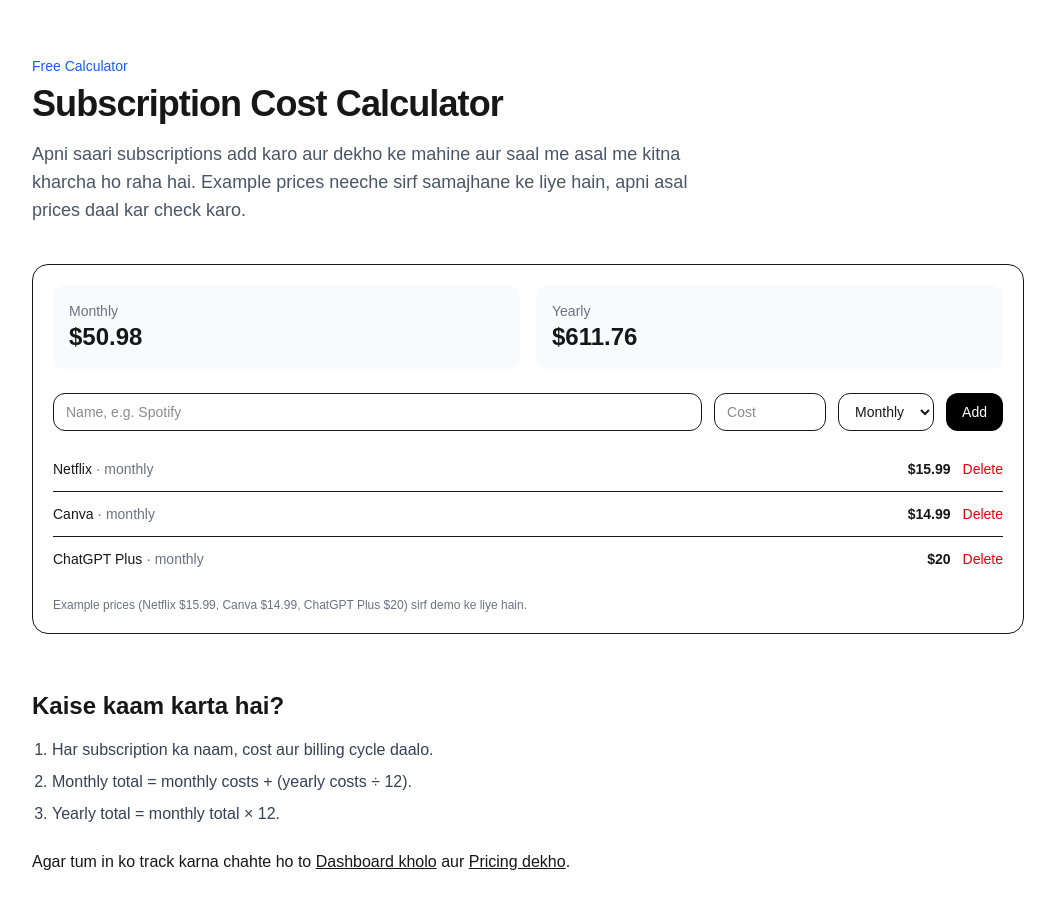
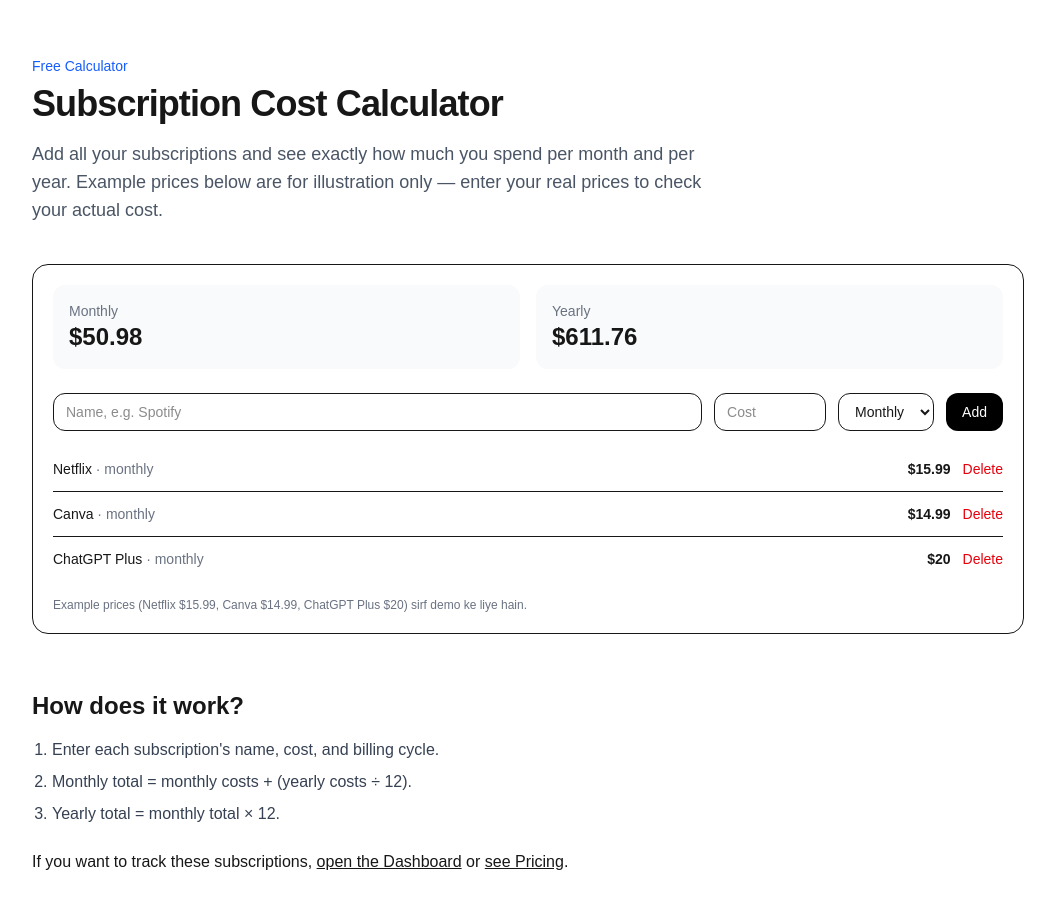
Before and after one commit to sbrstone786-cloud/spendly, a Next.js app: page /subscription-cost-calculator in a window 1280 px wide. Shown: the top 908 px of the page, without its empty margins (112-1167 px from the left). Built offline with nearby package versions, Linux system fonts and the light colour scheme.

Commit message:
update subscription-cost-calculator/page.tsx

```diff
--- a/app/subscription-cost-calculator/page.tsx
+++ b/app/subscription-cost-calculator/page.tsx
@@ -36,24 +36,24 @@
         <p className="text-sm font-medium text-blue-600">Free Calculator</p>
         <h1 className="mt-2 text-4xl font-bold tracking-tight">Subscription Cost Calculator</h1>
         <p className="mt-4 text-lg text-gray-600 max-w-2xl">
-          Apni saari subscriptions add karo aur dekho ke mahine aur saal me asal me kitna kharcha ho raha hai.
-          Example prices neeche sirf samajhane ke liye hain, apni asal prices daal kar check karo.
+          Add all your subscriptions and see exactly how much you spend per month and per year.
+Example prices below are for illustration only — enter your real prices to check your actual cost.
         </p>
         <div className="mt-10">
           <Calculator />
         </div>
         <section className="mt-14">
-          <h2 className="text-2xl font-bold">Kaise kaam karta hai?</h2>
+          <h2 className="text-2xl font-bold">How does it work?</h2>
           <ol className="mt-4 list-decimal pl-5 space-y-2 text-gray-700">
-            <li>Har subscription ka naam, cost aur billing cycle daalo.</li>
+            <li>Enter each subscription's name, cost, and billing cycle.</li>
             <li>Monthly total = monthly costs + (yearly costs ÷ 12).</li>
             <li>Yearly total = monthly total × 12.</li>
           </ol>
           <p className="mt-6">
-            Agar tum in ko track karna chahte ho to{" "}
-            <Link href="/dashboard" className="font-medium underline">Dashboard kholo</Link>
-            {" "}aur{" "}
-            <Link href="/pricing" className="font-medium underline">Pricing dekho</Link>.
+            If you want to track these subscriptions,{" "}
+          <Link href="/dashboard" className="font-medium underline">open the Dashboard</Link>
+          {" "}or{" "}
+          <Link href="/pricing" className="font-medium underline">see Pricing</Link>.
           </p>
         </section>
       </div>
```
